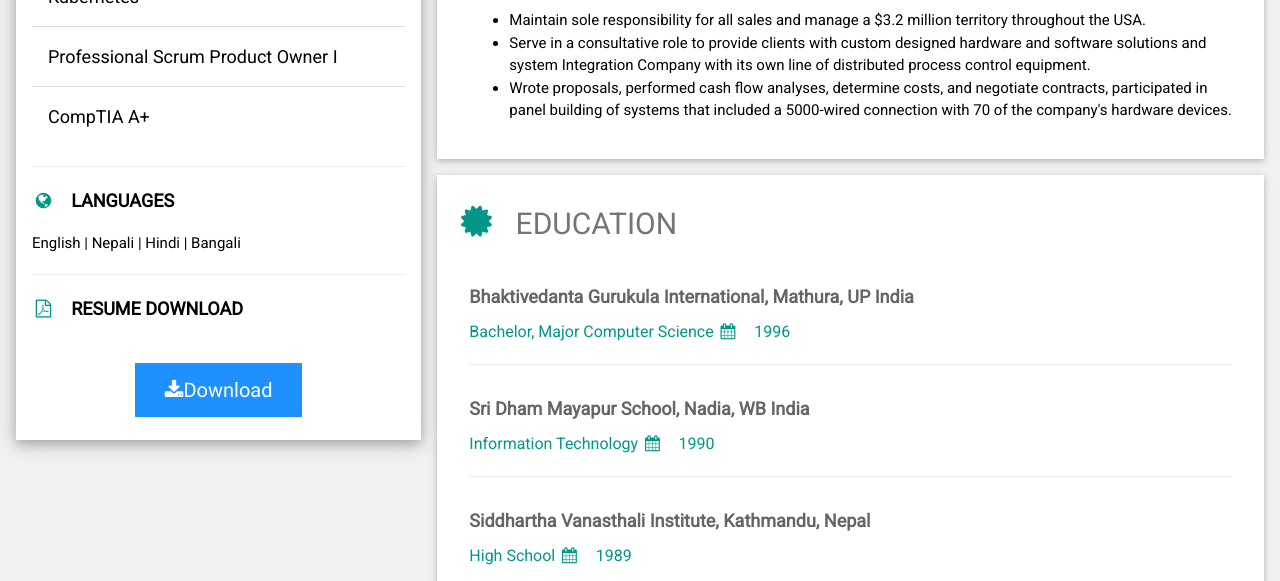
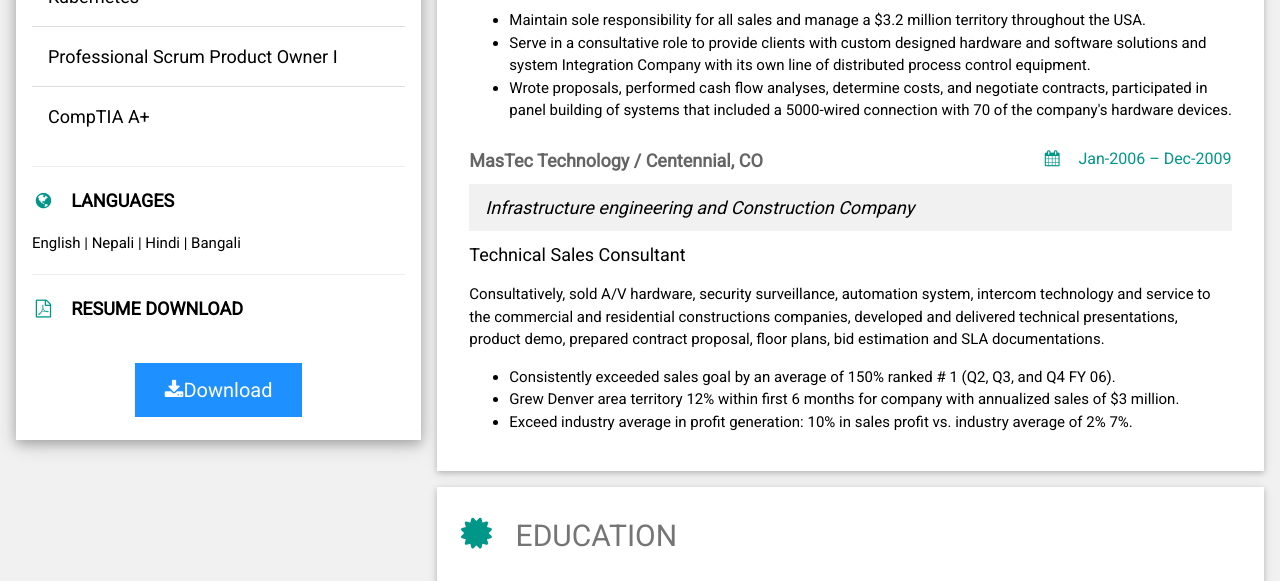
Before and after one commit to kdahal/Product-Manager, a plain HTML site: page index.html in a window 1280 px wide. Shown: the part 2680-3261 px from the top of the page. Drawn offline with nearby package versions, Linux system fonts and the light colour scheme.

Commit message:
Update index.html

```diff
--- a/index.html
+++ b/index.html
@@ -293,6 +293,21 @@ Good maintenance of installed systems</span>
 			<li>Wrote proposals, performed cash flow analyses, determine costs, and negotiate contracts, participated in panel building of systems that included a 5000-wired connection with 70 of the company's hardware devices.</li>
 		</ul>
         </div>
+	      		       <div class="w3-container">
+			<div class="w3-row">
+			  <div class="w3-col s9 w3-left"><h5 class="w3-opacity"><b>MasTec Technology / Centennial, CO</b></h5></div>
+			  <div class="w3-col s3 w3-center"><h6 class="w3-text-teal"><i class="fa fa-calendar fa-fw w3-margin-right"></i>Jan-2006 – Dec-2009</h6>
+			</div>
+			</div>
+			<div class="w3-container w3-light-gray" style=" font-style:italic;"><h5>Infrastructure engineering and Construction Company  </h5></div>
+          <h5>Technical Sales Consultant</h5>
+<p>Consultatively, sold A/V hardware, security surveillance, automation system, intercom technology and service to the commercial and residential constructions companies, developed and delivered technical presentations, product demo, prepared contract proposal, floor plans, bid estimation and SLA documentations. </p>
+          <ul>
+	<li>Consistently exceeded sales goal by an average of 150% ranked # 1 (Q2, Q3, and Q4 FY 06).</li>
+		<li>Grew Denver area territory 12% within first 6 months for company with annualized sales of $3 million.</li>
+			<li>Exceed industry average in profit generation: 10% in sales profit vs. industry average of 2% 7%.</li>
+		</ul>
+        </div>
         <br>
       </div>
 
```
